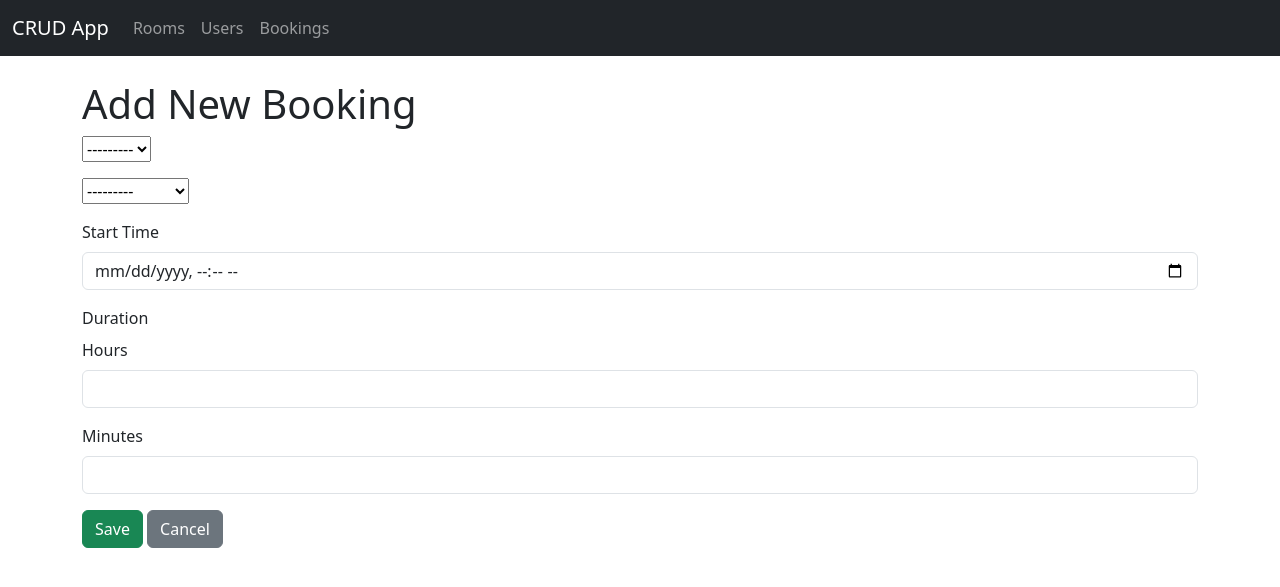
After one commit to Aruz13/CRUD_EXAMEN, a Django app: page /bookings/create/ in a window 1280 px wide. The commit adds this page. Shown: the top 587 px of the page. Run offline with Django 5.2, Linux system fonts and the light colour scheme; data comes from the database, SQL or seed files in the repository; both versions use the stored data as it was after the commit.

Commit message:
Configuración de forms
Configurando forms para mejor estructuración de datos.

Hay que remodelar la base en el dato de hora de finalización de reserva.

```diff
--- a/crud_examen/app/templates/app/base.html
+++ b/crud_examen/app/templates/app/base.html
@@ -9,11 +9,20 @@
 <body>
     <nav class="navbar navbar-expand-lg navbar-dark bg-dark">
         <div class="container-fluid">
-            <a class="navbar-brand" href="{% url 'room_list' %}">CRUD App</a>
-            <div class="collapse navbar-collapse">
+            <a class="navbar-brand" href="{% url 'base' %}">CRUD App</a>
+            <button class="navbar-toggler" type="button" data-bs-toggle="collapse" data-bs-target="#navbarNav" aria-controls="navbarNav" aria-expanded="false" aria-label="Toggle navigation">
+                <span class="navbar-toggler-icon"></span>
+            </button>
+            <div class="collapse navbar-collapse" id="navbarNav">
                 <ul class="navbar-nav me-auto">
                     <li class="nav-item">
                         <a class="nav-link" href="{% url 'room_list' %}">Rooms</a>
+                    </li>
+                    <li class="nav-item">
+                        <a class="nav-link" href="{% url 'user_list' %}">Users</a>
+                    </li>
+                    <li class="nav-item">
+                        <a class="nav-link" href="{% url 'booking_list' %}">Bookings</a>
                     </li>
                     <!-- Agrega enlaces adicionales según las necesidades -->
                 </ul>
@@ -23,5 +32,7 @@
     <div class="container mt-4">
         {% block content %}{% endblock %}
     </div>
+
+    <script src="https://cdn.jsdelivr.net/npm/bootstrap@5.3.0/dist/js/bootstrap.bundle.min.js"></script>
 </body>
 </html>
--- /dev/null
+++ b/crud_examen/app/templates/app/booking_form.html
@@ -0,0 +1,65 @@
+{% extends 'app/base.html' %}
+
+{% block title %}Booking Form{% endblock %}
+
+{% block content %}
+<h1>{{ form.instance.pk|yesno:"Edit Booking,Add New Booking" }}</h1>
+<form method="post">
+    {% csrf_token %}
+    <div class="mb-3">
+        {{ form.room}}
+    </div>
+    <div class="mb-3">
+        {{ form.user }}
+    </div>
+    <div class="mb-3">
+        <label for="start_time" class="form-label">Start Time</label>
+        <input type="datetime-local" name="start_time" id="start_time" class="form-control" required>
+    </div>
+    <div class="mb-3" id = "end_form" style="display: block;">
+        <label for="end_time" class="form-label">Duration</label>
+        <div class="mb-3">
+            <label for="hours" class="form-label">Hours</label>
+            <input type="number" id="hours" name="hours" class="form-control" min="0" max="2" step="1" required>
+        </div>
+        <div class="mb-3" id = 'minB' style="display: block;">
+            <label for="minutes" class="form-label">Minutes</label>
+            <input type="number" id="minutes" name="minutes" class="form-control" min="0" max="59" step="1" required>
+        </div>
+    </div>
+
+    <button type="submit" class="btn btn-success">Save</button>
+    <a href="{% url 'booking_list' %}" class="btn btn-secondary">Cancel</a>
+</form>
+
+
+<script>
+
+    document.getElementById('hours').addEventListener('change', function() {
+        var hours = parseInt(document.getElementById('hours').value, 10);
+        var minutes = parseInt(document.getElementById('minutes').value, 10);
+
+        if (hours === 2){
+            document.getElementById('minB').style.display = 'none';
+        } else if (hours === 2 && minutes > 0) {
+            alert('If you select 2 hours, minutes should be 0.');
+            event.preventDefault();
+        } else if (hours < 0 || hours > 2 || minutes < 0 || minutes > 59) {
+            alert('Please enter valid hours and minutes.');
+            event.preventDefault();
+        } else if (hours === 0 && minutes < 1) {
+            alert('Duration should be at least 1 minute.');
+            event.preventDefault();
+        }
+        //console.log("Hello, world!");
+        if (hours === 2){
+            document.getElementById('minB').value = '0';
+            document.getElementById('minB').style.display = 'none';
+        }else{
+            document.getElementById('minB').style.display = 'block';
+        }
+    });
+</script>
+
+
+{% endblock %}
--- a/crud_examen/app/urls.py
+++ b/crud_examen/app/urls.py
@@ -2,10 +2,11 @@ from django.urls import path
 from .views import (
     RoomListView, RoomCreateView, RoomUpdateView, RoomDeleteView,
     BookingListView, BookingCreateView, BookingUpdateView, BookingDeleteView,
-    UserListView, UserCreateView, UserUpdateView, UserDeleteView
+    UserListView, UserCreateView, UserUpdateView, UserDeleteView, HomePageView
 )
 
 urlpatterns = [
+    path('', HomePageView.as_view(), name='base'),
     # URLs para Salas de Juntas
     path('rooms/', RoomListView.as_view(), name='room_list'),
     path('rooms/create/', RoomCreateView.as_view(), name='room_create'),
--- a/crud_examen/app/views.py
+++ b/crud_examen/app/views.py
@@ -2,6 +2,10 @@ from django.shortcuts import render, get_object_or_404, redirect
 from django.views import View
 from .models import Room, Booking, User
 from .forms import RoomForm, BookingForm, UserForm
+
+class HomePageView(View):
+    def get(self, request):
+        return render(request, 'app/base.html')
 
 # Vistas para Salas de Juntas
 class RoomListView(View):
@@ -49,7 +53,7 @@ class RoomDeleteView(View):
 class BookingListView(View):
     def get(self, request):
         bookings = Booking.objects.all()
-        return render(request, 'app/booking_list.html', {'bookings': bookings})
+        return render(request, 'app/bookings_list.html', {'bookings': bookings})
 
 class BookingCreateView(View):
     def get(self, request):
@@ -91,7 +95,7 @@ class BookingDeleteView(View):
 class UserListView(View):
     def get(self, request):
         users = User.objects.all()
-        return render(request, 'app/user_list.html', {'users': users})
+        return render(request, 'app/users_list.html', {'users': users})
 
 class UserCreateView(View):
     def get(self, request):
```
Also changed, not shown: crud_examen/app/templates/app/booking_confirm_delete.html (added, +12 -0 lines), crud_examen/app/templates/app/user_confirm_delete.html (added, +12 -0 lines), crud_examen/app/templates/app/user_form.html (added, +21 -0 lines), crud_examen/db.sqlite3.
